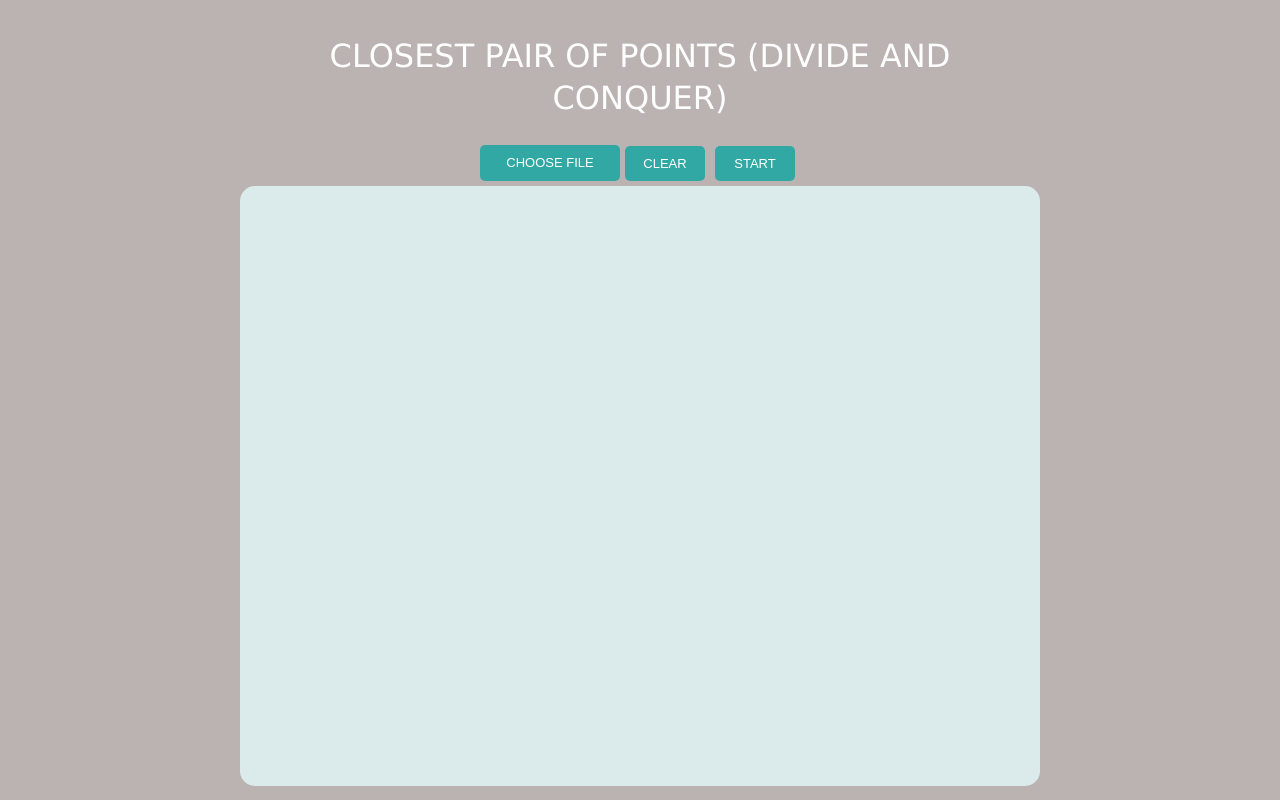
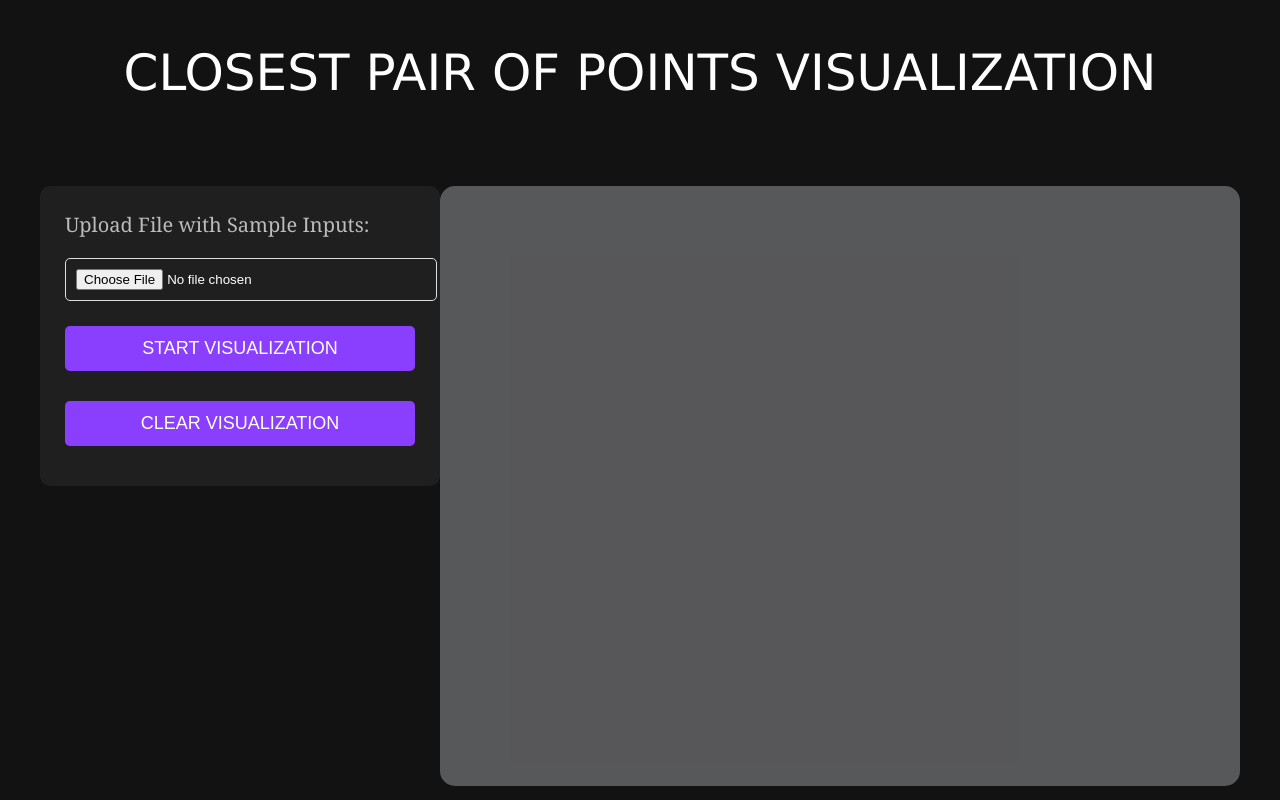
Before and after one commit to LaibaMohsin3002/Algo_Project, a Next.js app: page /ClosestPairDC in a window 1280 px wide. Built offline with nearby package versions, Linux system fonts and the light colour scheme.

Commit message:
fixing UI

```diff
--- a/app/ClosestPairDC/ClosestPair.css
+++ b/app/ClosestPairDC/ClosestPair.css
@@ -1,20 +1,9 @@
-body {
-    display: flex;
-    justify-content: center;
-    align-items: center;
-    margin: auto;
-    font-family: "Lato", sans-serif;
-    font-weight: 300;
-    font-size: 16px;
-    line-height: 1.3;
-    width: 700px;
-  }
-
-  svg {
+svg {
     display: block;
     margin: auto;
-    background-color: rgb(219, 235, 235);
+    background-color: rgba(223, 224, 229, 0.336);
     border-radius: 15px;
+
   }
 
   .container {
@@ -22,9 +11,6 @@ body {
     margin: auto;
   }
 
-  h1 {
-    text-align: center;
-  }
 
   h1,
   h2,
@@ -34,6 +20,7 @@ body {
     font-family: 'Lucida Sans', 'Lucida Sans Regular', 'Lucida Grande', 'Lucida Sans Unicode', Geneva, Verdana, sans-serif;
     text-transform: uppercase;
     font-weight: 300;
+    padding-bottom:50px;
   }
 
   .point {
@@ -41,7 +28,7 @@ body {
   }
 
   .distance-line {
-    stroke: blue;
+    stroke: red;
     opacity: 0.8;
     stroke-width: 1.5;
   }
@@ -53,8 +40,8 @@ body {
     stroke-width: 1.25;
   }
 
-  .left-right {
-    fill: #f1c0b9;
+  .left-right-combined {
+    fill: #720a0a;
     opacity: 0.4;
   }
 
@@ -64,76 +51,75 @@ body {
   }
 
   .strip {
-    fill: #ac99c1;
+    fill: #330e30;
     opacity: 0.4;
   }
 
-  .file-upload-container {
+
+
+  body {
+    font-family: 'Georgia', serif;
+    background-color: #121212;
+    color: #fff;
+    margin: 0;
+    padding: 0;
+}
+
+h1 {
+    text-align: center;
+    font-size: 50px;
+    color: #fff;
+    margin-top: 30px;
+}
+
+.main-container {
     display: flex;
-    position: relative;
     justify-content: center;
-    align-items: center;
-  }
+    align-items: flex-start;
+}
 
-  .custom-file-upload {
-    display: inline-flex;
-    padding: 10px 20px;
+.input-container {
+    background-color: #1f1f1f;
+    padding: 25px;
+    border-radius: 10px;
+    width: 350px;
+}
+
+.input-container label {
+    font-size: 20px;
+    color: #bbb;
+    margin-bottom: 10px;
+    display: block;
+}
+
+.input-container input[type="text"],
+.input-container input[type="file"] {
+    width: 100%;
+    padding: 10px;
+    margin: 10px 0;
+    border-radius: 5px;
+    border: 1px solid #ddd;
+}
+
+.input-container button {
+    width: 100%;
+    padding: 12px;
+    margin: 15px 0;
     border: none;
     border-radius: 5px;
-    background-color: #32a8a4;
+    font-size: 18px;
+    background-color: #8a3fff;
     color: white;
-    width: 100px;
     cursor: pointer;
-    transition: background-color 0.3s;
-    text-align: center;
-    justify-content: center;
-    align-items: center;
-    font-family: sans-serif;
-    text-transform: uppercase;
-    font-weight: 300;
-    font-size: 13px;
-  }
+}
 
-  .custom-file-upload:hover {
-    background-color: #279c97;
-  }
+.input-container button:hover {
+    background-color: #6a1e9f;
+}
 
-  /* Hide the default file input */
-  input[type='file'] {
-    display: none;
-  }
 
-  button {
-    display: flex;
-    padding: 10px 20px;
-    border: none;
-    border-radius: 5px;
-    background-color: #32a8a4;
-    color: white;
-    width: 80px;
-    cursor: pointer;
-    transition: background-color 0.3s;
-    margin: 5px;
-    justify-content: center; /* Center horizontally */
-    align-items: center;
-    font-family: sans-serif;
-    text-transform: uppercase;
-    font-weight: 300;
-    font-size: 13px;
-  }
-
-  button:hover {
-    opacity: 0.95;
-  }
-
-  #buttons {
-    display: flex;
-    justify-content: center;
-    align-items: center;
-    margin-top: 10px;
-  }
-
-  a {
-    text-decoration: none;
-    color: #32a8a4;
-  }
+#result-container {
+    color: #bbb;
+    font-size: 20px;
+    margin-top: 20px;
+}
--- a/app/ClosestPairDC/page.js
+++ b/app/ClosestPairDC/page.js
@@ -1,5 +1,5 @@
 "use client"
-import { useEffect, useRef, useState } from 'react';
+import { useRef, useState } from 'react';
 import styles from './ClosestPair.css';
 import * as d3 from 'd3';
 
@@ -9,7 +9,8 @@ export default function Home() {
   const [points, setPoints] = useState([]);
   const svgRef = useRef(null);
   const cancelRef = useRef(false);
-  const [fileName, setFileName] = useState('');
+  const[filename, setFileName] = useState(null);
+  const [minDistance, setMinDistance] = useState(null);
 
   const svgWidth = 800;
   const svgHeight = 600;
@@ -43,6 +44,7 @@ export default function Home() {
 
   const clearButton = () => {
     setPoints([]);
+    setMinDistance(null);
     cancelRef.current = true;
     d3.select(svgRef.current).selectAll("*").remove();
   };
@@ -119,7 +121,11 @@ export default function Home() {
     const pointsX = points.slice().sort((a, b) => a.x - b.x);
     const pointsY = points.slice().sort((a, b) => a.y - b.y);
     try {
-      await closestPairRec(pointsX, pointsY, null, null);
+      const [finalPair, finalLine] = await ClosestPairRecursive(pointsX, pointsY, null, null);
+      if (!cancelRef.current && finalPair) {
+        const finalDistance = distance(finalPair[0], finalPair[1]);
+        setMinDistance(finalDistance.toFixed(2)); // Set minDistance here after all recursive calls
+      }
     } catch (error) {
     }
   };
@@ -197,7 +203,7 @@ export default function Home() {
       .attr('y', midY - 5) // Position slightly above the midpoint
       .attr('class', 'distance-label')
       .attr('text-anchor', 'middle')
-      .attr('stroke', 'blue')
+      .attr('stroke', 'red')
       .text(`Dist: ${dist}`);
 
     return group;
@@ -229,13 +235,13 @@ export default function Home() {
   };
 
   const bruteForce = (points) => {
-    let minDist = Infinity;
+    let minDistance = Infinity;
     let closestPair = [];
     for (let i = 0; i < points.length; ++i) {
       for (let j = i + 1; j < points.length; ++j) {
         let dist = distance(points[i], points[j]);
-        if (dist < minDist) {
-          minDist = dist;
+        if (dist < minDistance) {
+          minDistance = dist;
           closestPair = [points[i], points[j]];
         }
       }
@@ -243,9 +249,9 @@ export default function Home() {
     return closestPair;
   };
 
-  const closestPairRec = async (pointsX, pointsY, leftBoundary, rightBoundary) => {
+  const ClosestPairRecursive = async (pointsX, pointsY, leftLimit, rightLimit) => {
     if (cancelRef.current) return [null, null];
-    const subproblem = highlightSubproblem(leftBoundary, rightBoundary, 'subproblem');
+    const subproblem = highlightSubproblem(leftLimit, rightLimit, 'subproblem');
     await delay(duration);
 
     if (cancelRef.current) {
@@ -268,113 +274,125 @@ export default function Home() {
     const midIdx = Math.floor(pointsX.length / 2);
     const midPoint = pointsX[midIdx];
     const midPointX = pointsX[midIdx].x;
-    const boundary = drawMidpoint(midPointX);
+    const dividingLine = drawMidpoint(midPointX);
     await delay(duration);
     if (cancelRef.current) {
       subproblem.remove();
-      boundary.remove();
+      dividingLine.remove();
       return [null, null];
     }
 
     subproblem.remove();
 
-    const leftSubproblemRightBoundary = midPointX;
-    const leftSubproblemLeftBoundary = leftBoundary !== null ? leftBoundary : pointsX[0].x;
+    const leftSubproblemrightLimit = midPointX;
+    const leftSubproblemleftLimit = leftLimit !== null ? leftLimit : pointsX[0].x;
 
-    const [pairLeft, leftLine] = await closestPairRec(
+    const [leftPair, leftLine] = await ClosestPairRecursive(
       pointsX.slice(0, midIdx),
       pointsY.filter((p) => p.x < midPointX),
-      leftSubproblemLeftBoundary,
-      leftSubproblemRightBoundary
+      leftSubproblemleftLimit,
+      leftSubproblemrightLimit
     );
 
-    const rightSubproblemLeftBoundary = midPointX;
-    const rightSubproblemRightBoundary = rightBoundary !== null ? rightBoundary : pointsX[pointsX.length - 1].x;
+    const rightSubproblemleftLimit = midPointX;
+    const rightSubproblemrightLimit = rightLimit !== null ? rightLimit : pointsX[pointsX.length - 1].x;
 
     if (cancelRef.current) {
       subproblem.remove();
-      boundary.remove();
+      dividingLine.remove();
       return [null, null];
     }
 
-    const [pairRight, rightLine] = await closestPairRec(
+    const [rightPair, rightLine] = await ClosestPairRecursive(
       pointsX.slice(midIdx),
       pointsY.filter((p) => p.x >= midPointX),
-      rightSubproblemLeftBoundary,
-      rightSubproblemRightBoundary
+      rightSubproblemleftLimit,
+      rightSubproblemrightLimit
     );
 
-    const leftBlock = highlightSubproblem(leftSubproblemLeftBoundary, leftSubproblemRightBoundary, 'left-right');
-    const rightBlock = highlightSubproblem(rightSubproblemLeftBoundary, rightSubproblemRightBoundary, 'left-right');
+    const leftBlock = highlightSubproblem(leftSubproblemleftLimit, leftSubproblemrightLimit, 'left-right-combined');
+    const rightBlock = highlightSubproblem(rightSubproblemleftLimit, rightSubproblemrightLimit, 'left-right-combined');
 
 
 
-    let closestPair = pairLeft;
-    let bestLine = leftLine;
-    let notBestLine = rightLine;
-    let minDist = distance(pairLeft[0], pairLeft[1]);
+    let closestPair = leftPair;
+    let bestPairDistance = leftLine;
+    let notbestPairDistance = rightLine;
+    let minDistance = distance(leftPair[0], leftPair[1]);
 
-    if (minDist > distance(pairRight[0], pairRight[1])) {
-      minDist = distance(pairRight[0], pairRight[1]);
-      closestPair = pairRight;
-      bestLine = rightLine;
-      notBestLine = leftLine;
+    if (minDistance > distance(rightPair[0], rightPair[1])) {
+      minDistance = distance(rightPair[0], rightPair[1]);
+      closestPair = rightPair;
+      bestPairDistance = rightLine;
+      notbestPairDistance = leftLine;
     }
-
-    notBestLine.remove();
     await delay(duration);
 
-    const stripLeft = midPoint.x - minDist;
-    const stripRight = midPoint.x + minDist;
+    notbestPairDistance.remove();
+    await delay(duration);
+
+    const stripLeft = midPoint.x - minDistance;
+    const stripRight = midPoint.x + minDistance;
 
     const stripBlock = highlightSubproblem(stripLeft, stripRight, 'strip');
 
     await delay(duration);
 
-    let changed = false;
-    const strip = pointsY.filter((p) => Math.abs(p.x - midPoint.x) < minDist).sort((a, b) => a.y - b.y);;
+    let isPairUpdated = false;
+    const strip = pointsY.filter((p) => Math.abs(p.x - midPoint.x) < minDistance).sort((a, b) => a.y - b.y);;
     for (let i = 0; i < strip.length; ++i) {
-      for (let j = i + 1; j < strip.length && strip[j].y - strip[i].y < minDist; ++j) {
-        if (distance(strip[i], strip[j]) < minDist) {
-          minDist = distance(strip[i], strip[j]);
+      for (let j = i + 1; j < strip.length && strip[j].y - strip[i].y < minDistance; ++j) {
+        if (distance(strip[i], strip[j]) < minDistance) {
+          minDistance = distance(strip[i], strip[j]);
           closestPair = [strip[i], strip[j]];
-          changed = true;
+          isPairUpdated = true;
         }
       }
     }
 
-    if (changed) {
+    if (isPairUpdated) {
       leftLine.remove();
       rightLine.remove();
-      bestLine = findDistance(closestPair);
+      bestPairDistance = findDistance(closestPair);
       await delay(duration);
     }
 
     leftBlock.remove();
     rightBlock.remove();
-    boundary.remove();
+    dividingLine.remove();
     stripBlock.remove();
     await delay(duration);
-    return [closestPair, bestLine];
+    return [closestPair, bestPairDistance];
   };
 
   return (
     <div id="container">
-        <h1>Closest Pair of Points (Divide and Conquer)</h1>
-        <div id="buttons">
-          <div className="file-upload-container">
-          <label htmlFor="file-upload" className="custom-file-upload">
-            Choose File
-          </label>
-          <input id="file-upload" type="file" onChange={handleFileUpload}/>
-          {fileName && <p className="file-name">Selected File: {fileName}</p>}
+      <h1>CLOSEST PAIR OF POINTS VISUALIZATION</h1>
+      <div className="main-container">
+        <div className="input-container">
+          <label htmlFor="fileInput">Upload File with Sample Inputs:</label>
+          <input
+            type="file"
+            id="fileInput"
+            accept=".txt"
+            onChange={handleFileUpload}
+          />
+          <button id="btn" onClick={runButton}>
+            Start Visualization
+          </button>
+          <button id="btn" onClick={clearButton}>
+            Clear Visualization
+          </button>
+          {minDistance !== null && (
+            <div id="result-container">
+              <p>Minimum Distance: {minDistance}</p>
+            </div>
+          )}
           </div>
 
-        <button onClick={clearButton}>Clear</button>
-        <button onClick={runButton}>Start</button>
+          <div id="tooltip" style={{ position: 'absolute', background: 'gray', padding: '5px', opacity: 0 }}></div>
+          <svg ref={svgRef} width={svgWidth} height={svgHeight}></svg>
       </div>
-      <div id="tooltip" style={{ position: 'absolute', background: 'lightgray', padding: '5px', opacity: 0 }}></div>
-      <svg ref={svgRef} width={svgWidth} height={svgHeight}></svg>
     </div>
   );
 }
```
